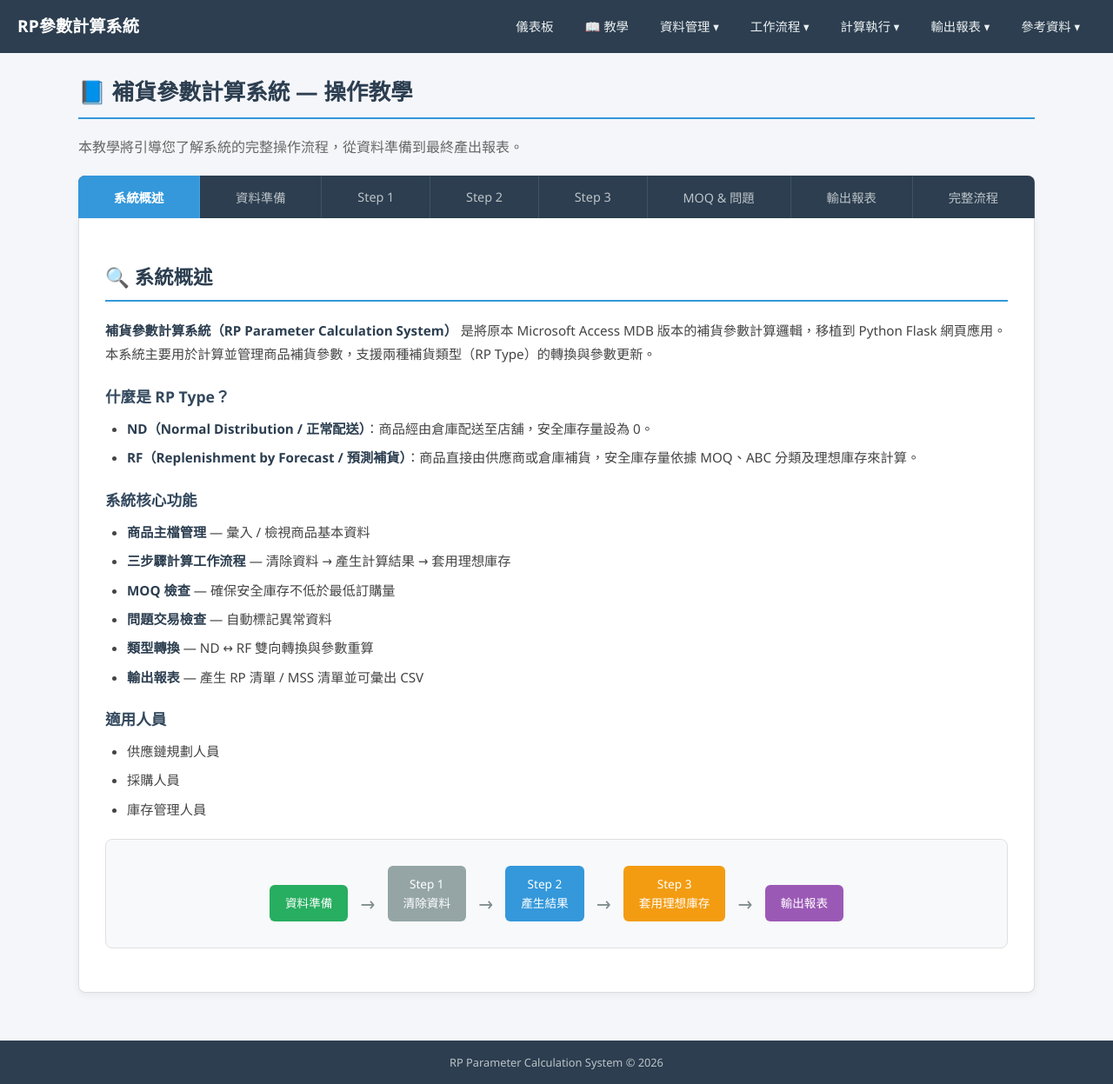
After one commit to rickyyue315/access-rp-webapp, a Flask app: page /tutorial in a window 1280 px wide. The commit adds this page. Shown: the whole page at 87% size. Run offline with Flask 3, Linux system fonts and the light colour scheme.

Commit message:
Add tutorial page with tabbed workflow documentation

```diff
--- a/app.py
+++ b/app.py
@@ -15,6 +15,10 @@ def index():
     except Exception as e:
         return render_template('index.html', error=str(e), data={})
 
+
+@app.route('/tutorial')
+def tutorial():
+    return render_template('tutorial.html')
 @app.route('/articles')
 def articles():
     page = int(request.args.get('page', 1))
--- a/templates/base.html
+++ b/templates/base.html
@@ -12,6 +12,7 @@
             <a href="/" class="navbar-brand">RP參數計算系統</a>
             <ul class="nav-menu">
                 <li><a href="/">儀表板</a></li>
+                <li><a href="/tutorial">📖 教學</a></li>
                 <li class="dropdown">
                     <a href="#">資料管理 ▾</a>
                     <ul class="dropdown-menu">
--- /dev/null
+++ b/templates/tutorial.html
@@ -0,0 +1,243 @@
+{% extends "base.html" %}
+{% block content %}
+<style>
+.tutorial-container { max-width: 1100px; margin: 0 auto; }
+.tab-nav { display: flex; flex-wrap: wrap; gap: 0; background: #2c3e50; border-radius: 8px 8px 0 0; overflow: hidden; }
+.tab-nav button { background: transparent; border: none; color: #bdc3c7; padding: 14px 20px; font-size: 0.9rem; cursor: pointer; transition: all 0.2s; border-right: 1px solid rgba(255,255,255,0.1); flex: 1 0 auto; min-width: 100px; text-align: center; font-family: inherit; }
+.tab-nav button:hover { background: rgba(255,255,255,0.1); color: white; }
+.tab-nav button.active { background: #3498db; color: white; font-weight: 600; }
+.tab-content { background: white; border: 1px solid #ddd; border-top: none; border-radius: 0 0 8px 8px; padding: 30px; min-height: 400px; box-shadow: 0 2px 8px rgba(0,0,0,0.06); }
+.tab-panel { display: none; }
+.tab-panel.active { display: block; }
+.tab-panel h2 { color: #2c3e50; border-bottom: 2px solid #3498db; padding-bottom: 8px; margin-bottom: 20px; font-size: 1.4rem; }
+.tab-panel h3 { color: #34495e; margin-top: 20px; margin-bottom: 10px; font-size: 1.1rem; }
+.tab-panel h4 { color: #555; margin-top: 15px; margin-bottom: 8px; font-size: 1rem; }
+.tab-panel p, .tab-panel li { line-height: 1.8; color: #444; font-size: 0.95rem; }
+.tab-panel ul, .tab-panel ol { padding-left: 25px; margin-bottom: 15px; }
+.tab-panel li { margin-bottom: 6px; }
+.tab-panel strong { color: #2c3e50; }
+.flow-diagram { background: #f8f9fa; border: 1px solid #e0e0e0; border-radius: 8px; padding: 25px; margin: 20px 0; text-align: center; }
+.flow-step { display: inline-block; background: #3498db; color: white; padding: 10px 18px; border-radius: 6px; margin: 5px; font-size: 0.85rem; font-weight: 500; }
+.flow-step.green { background: #27ae60; }
+.flow-step.orange { background: #f39c12; }
+.flow-step.purple { background: #9b59b6; }
+.flow-step.grey { background: #95a5a6; }
+.flow-arrow { display: inline-block; color: #7f8c8d; font-size: 1.4rem; margin: 0 5px; vertical-align: middle; }
+.info-box { background: #eaf2f8; border-left: 4px solid #3498db; padding: 12px 16px; margin: 15px 0; border-radius: 4px; font-size: 0.9rem; }
+.info-box.warning { background: #fef9e7; border-left-color: #f39c12; }
+.info-box.success { background: #eafaf1; border-left-color: #27ae60; }
+.info-box.danger { background: #fdedec; border-left-color: #e74c3c; }
+.step-card { background: #f8f9fa; border: 1px solid #e0e0e0; border-radius: 6px; padding: 18px 20px; margin-bottom: 15px; }
+.step-card .step-label { display: inline-block; background: #3498db; color: white; padding: 3px 10px; border-radius: 12px; font-size: 0.75rem; font-weight: 600; margin-bottom: 8px; }
+.table-desc { width: 100%; border-collapse: collapse; margin: 10px 0 15px; font-size: 0.9rem; }
+.table-desc th { background: #34495e; color: white; padding: 8px 12px; text-align: left; font-weight: 600; }
+.table-desc td { padding: 8px 12px; border-bottom: 1px solid #eee; }
+.table-desc tr:hover { background: #f8f9fa; }
+pre { background: #f4f4f4; padding: 12px; border-radius: 4px; font-size: 0.85rem; overflow-x: auto; }
+</style>
+
+<div class="tutorial-container">
+    <h1>📘 補貨參數計算系統 — 操作教學</h1>
+    <p style="color:#666;margin-bottom:20px;">本教學將引導您了解系統的完整操作流程，從資料準備到最終產出報表。</p>
+
+    <div class="tab-nav">
+        <button class="active" onclick="switchTab(event, 'overview')">系統概述</button>
+        <button onclick="switchTab(event, 'prepare')">資料準備</button>
+        <button onclick="switchTab(event, 'step1')">Step 1</button>
+        <button onclick="switchTab(event, 'step2')">Step 2</button>
+        <button onclick="switchTab(event, 'step3')">Step 3</button>
+        <button onclick="switchTab(event, 'moq')">MOQ &amp; 問題</button>
+        <button onclick="switchTab(event, 'output')">輸出報表</button>
+        <button onclick="switchTab(event, 'full')">完整流程</button>
+    </div>
+
+    <div class="tab-content">
+
+        <!-- OVERVIEW -->
+        <div id="overview" class="tab-panel active">
+            <h2>🔍 系統概述</h2>
+            <p><strong>補貨參數計算系統（RP Parameter Calculation System）</strong> 是將原本 Microsoft Access MDB 版本的補貨參數計算邏輯，移植到 Python Flask 網頁應用。本系統主要用於計算並管理商品補貨參數，支援兩種補貨類型（RP Type）的轉換與參數更新。</p>
+            <h3>什麼是 RP Type？</h3>
+            <ul>
+                <li><strong>ND（Normal Distribution / 正常配送）</strong>：商品經由倉庫配送至店舖，安全庫存量設為 0。</li>
+                <li><strong>RF（Replenishment by Forecast / 預測補貨）</strong>：商品直接由供應商或倉庫補貨，安全庫存量依據 MOQ、ABC 分類及理想庫存來計算。</li>
+            </ul>
+            <h3>系統核心功能</h3>
+            <ul>
+                <li><strong>商品主檔管理</strong> — 彙入 / 檢視商品基本資料</li>
+                <li><strong>三步驟計算工作流程</strong> — 清除資料 → 產生計算結果 → 套用理想庫存</li>
+                <li><strong>MOQ 檢查</strong> — 確保安全庫存不低於最低訂購量</li>
+                <li><strong>問題交易檢查</strong> — 自動標記異常資料</li>
+                <li><strong>類型轉換</strong> — ND ↔ RF 雙向轉換與參數重算</li>
+                <li><strong>輸出報表</strong> — 產生 RP 清單 / MSS 清單並可彙出 CSV</li>
+            </ul>
+            <h3>適用人員</h3>
+            <ul>
+                <li>供應鏈規劃人員</li>
+                <li>採購人員</li>
+                <li>庫存管理人員</li>
+            </ul>
+            <div class="flow-diagram">
+                <span class="flow-step green">資料準備</span>
+                <span class="flow-arrow">→</span>
+                <span class="flow-step grey">Step 1<br>清除資料</span>
+                <span class="flow-arrow">→</span>
+                <span class="flow-step">Step 2<br>產生結果</span>
+                <span class="flow-arrow">→</span>
+                <span class="flow-step orange">Step 3<br>套用理想庫存</span>
+                <span class="flow-arrow">→</span>
+                <span class="flow-step purple">輸出報表</span>
+            </div>
+        </div>
+
+        <!-- PREPARE -->
+        <div id="prepare" class="tab-panel">
+            <h2>📂 資料準備</h2>
+            <p>在執行計算流程之前，需要先準備好以下資料。請依序彙入各項資料。</p>
+            <h3>① 商品主檔（Article Master）</h3>
+            <div class="step-card">
+                <span class="step-label">操作路徑</span> 導覽列「資料管理」 → 「商品主檔」
+            </div>
+            <p>上傳 CSV 檔案，欄位包含：article, article_description, brand, mc, mc_description, article_category, status, major_vendor_sap, supplu_source</p>
+            <h3>② 理想庫存（Ideal Stock）</h3>
+            <div class="step-card">
+                <span class="step-label">操作路徑</span> 導覽列「資料管理」 → 「理想庫存」
+            </div>
+            <p>CSV 格式：<code>Site, Article, Ideal_Stock</code></p>
+            <div class="info-box"><strong>💡 提示：</strong>理想庫存僅對「店舖分類（Shop Class）」中有記錄的 Site 生效。</div>
+            <h3>③ 最低訂購量（MOQ）</h3>
+            <div class="step-card">
+                <span class="step-label">操作路徑</span> 導覽列「資料管理」 → 「最低訂購量(MOQ)」
+            </div>
+            <p>CSV 格式：<code>SKU, MOQ</code></p>
+            <h3>④ 參考資料（Reference Data）</h3>
+            <table class="table-desc">
+                <tr><th>資料表</th><th>用途</th><th>主要欄位</th></tr>
+                <tr><td>店舖分類</td><td>定義各店舖的 ABC 分類及覆蓋天數</td><td>Shop, Class, Coverage_A/B/C_Items</td></tr>
+                <tr><td>供應商排程</td><td>定義各供應商的運送與計畫週期</td><td>Shop, Vendor, Delivery_S, Planning_S, Lead_Time</td></tr>
+                <tr><td>倉庫日曆</td><td>定義倉庫的計畫與配送週期</td><td>Shop, P, D</td></tr>
+                <tr><td>MC 庫存參考</td><td>MC 層級的 A/B/C 庫存量參考</td><td>Shop, MC, A_Qty, B_Qty, C_Qty</td></tr>
+            </table>
+            <div class="info-box warning"><strong>⚠️ 注意：</strong>執行 Step 1 清除資料後，所有已彙入的資料都會被刪除。請務必先彙入商品主檔及參考資料。</div>
+        </div>
+
+        <!-- STEP 1 -->
+        <div id="step1" class="tab-panel">
+            <h2>🧹 Step 1：清除全部資料</h2>
+            <div class="step-card">
+                <span class="step-label">操作路徑</span> 導覽列「工作流程」 → 「Step 1: 清除全部」
+            </div>
+            <p><strong>目的：</strong>清空所有資料表，為重新計算做好準備。</p>
+            <p>系統會清除：article_master、final_result、nd_to_rf、rf_to_nd、problem_transactions、rp_list、mss_list</p>
+            <div class="info-box danger"><strong>🚨 重要：</strong>此操作無法復原。執行前請確認已備份所有需要的資料。</div>
+        </div>
+
+        <!-- STEP 2 -->
+        <div id="step2" class="tab-panel">
+            <h2>⚙️ Step 2：產生計算結果</h2>
+            <div class="step-card">
+                <span class="step-label">操作路徑</span> 導覽列「工作流程」 → 「Step 2: 產生結果」
+            </div>
+            <p><strong>目的：</strong>根據商品主檔及參考資料，計算每筆商品的 RP 補貨參數。</p>
+            <h4>RF → ND 轉換</h4>
+            <ul>
+                <li><strong>new_safety_qty</strong> = 0</li>
+                <li><strong>new_planning_cycle</strong> = 倉庫日曆.P</li>
+                <li><strong>new_delivery_cycle</strong> = 倉庫日曆.D</li>
+                <li><strong>new_delivery_days</strong> = 3</li>
+                <li><strong>new_target_coverage</strong> = min(delivery_days + ABC 加成, Shop_Class 覆蓋天數)</li>
+                <li><strong>new_supply_source</strong> = 2</li>
+            </ul>
+            <h4>ND → RF 轉換</h4>
+            <ul>
+                <li><strong>Vendor（Supply Source = 1）</strong>：依供應商排程計算 planning_cycle、delivery_cycle、delivery_days（lead_time）</li>
+                <li><strong>Warehouse（Supply Source = 2）</strong>：delivery_days = 3、target_coverage = 3</li>
+                <li><strong>安全庫存量</strong>：ND=0 ，RF+A=取A量，RF+B=取B量，RF+C=取C量</li>
+            </ul>
+        </div>
+
+        <!-- STEP 3 -->
+        <div id="step3" class="tab-panel">
+            <h2>📊 Step 3：套用理想庫存</h2>
+            <div class="step-card">
+                <span class="step-label">操作路徑</span> 導覽列「工作流程」 → 「Step 3: 套用理想庫存」
+            </div>
+            <p><strong>目的：</strong>將「理想庫存（Ideal Stock）」的值覆蓋到對應商品的 new_safety_qty 欄位。</p>
+            <p>僅對「店舖分類」中有記錄的 Site 生效，且僅在理想庫存值與目前值不同時更新。</p>
+            <div class="info-box warning"><strong>⚠️ 注意：</strong>Step 3 會強制覆蓋 Step 2 計算出的安全庫存量。請確認理想庫存資料的正確性。</div>
+        </div>
+
+        <!-- MOQ -->
+        <div id="moq" class="tab-panel">
+            <h2>🔎 MOQ 檢查 &amp; 問題交易 &amp; 類型轉換</h2>
+            <h3>① MOQ 檢查</h3>
+            <div class="step-card">
+                <span class="step-label">操作路徑</span> 導覽列「計算執行」 → 「MOQ檢查」
+            </div>
+            <p>ND → new_safety_qty = 0 ；RF → new_safety_qty = MAX(MOQ, 原本值)</p>
+            <h3>② 問題交易檢查</h3>
+            <div class="step-card">
+                <span class="step-label">操作路徑</span> 導覽列「計算執行」 → 「問題交易」
+            </div>
+            <p>檢查三類異常：安全庫存為負數、缺少 RP 類型、商品不在主檔</p>
+            <h3>③ 類型轉換</h3>
+            <div class="step-card">
+                <span class="step-label">操作路徑</span> 導覽列「計算執行」 → 「類型轉換」
+            </div>
+            <p>記錄 ND ↔ RF 轉換並重算參數</p>
+        </div>
+
+        <!-- OUTPUT -->
+        <div id="output" class="tab-panel">
+            <h2>📄 輸出報表</h2>
+            <p>計算完成後可產生：</p>
+            <ul>
+                <li><strong>RP 清單</strong> — 從 final_result 篩選 new_rp_type 有值的記錄</li>
+                <li><strong>MSS 清單</strong> — final_result 完整輸出</li>
+                <li><strong>最終結果</strong> — 可篩選、編輯、彙出 CSV</li>
+            </ul>
+        </div>
+
+        <!-- FULL WORKFLOW -->
+        <div id="full" class="tab-panel">
+            <h2>🔄 完整操作流程</h2>
+            <div class="flow-diagram">
+                <span class="flow-step green">① 準備資料</span>
+                <span class="flow-arrow">→</span>
+                <span class="flow-step grey">② Step 1</span>
+                <span class="flow-arrow">→</span>
+                <span class="flow-step">③ Step 2</span>
+                <span class="flow-arrow">→</span>
+                <span class="flow-step orange">④ Step 3</span>
+                <span class="flow-arrow">→</span>
+                <span class="flow-step purple">⑤ 輸出報表</span>
+            </div>
+            <table class="table-desc">
+                <tr><th>動作</th><th>導覽路徑</th><th>説明</th></tr>
+                <tr><td>上傳商品主檔</td><td>資料管理 → 商品主檔</td><td>CSV 上傳，支援多欄位</td></tr>
+                <tr><td>上傳理想庫存</td><td>資料管理 → 理想庫存</td><td>CSV: Site, Article, Ideal_Stock</td></tr>
+                <tr><td>清除全部</td><td>工作流程 → Step 1</td><td>清空所有資料表</td></tr>
+                <tr><td>計算結果</td><td>工作流程 → Step 2</td><td>產生補貨參數</td></tr>
+                <tr><td>套用理想庫存</td><td>工作流程 → Step 3</td><td>覆蓋安全庫存量</td></tr>
+                <tr><td>一次完成</td><td>工作流程 → 完整流程 1→③→④</td><td>三步驟一次執行</td></tr>
+                <tr><td>MOQ 檢查</td><td>計算執行 → MOQ檢查</td><td>確保安全庫存 ≥ MOQ</td></tr>
+                <tr><td>問題交易</td><td>計算執行 → 問題交易</td><td>檢查異常資料</td></tr>
+                <tr><td>產生 RP 清單</td><td>輸出報表 → 產生RP清單</td><td>產生補貨清單</td></tr>
+                <tr><td>彙出 CSV</td><td>最終結果 → 彙出CSV</td><td>下載所有計算結果</td></tr>
+            </table>
+        </div>
+
+    </div>
+</div>
+
+<script>
+function switchTab(event, tabId) {
+    var buttons = document.querySelectorAll(".tab-nav button");
+    buttons.forEach(function(btn) { btn.classList.remove("active"); });
+    var panels = document.querySelectorAll(".tab-panel");
+    panels.forEach(function(p) { p.classList.remove("active"); });
+    event.currentTarget.classList.add("active");
+    document.getElementById(tabId).classList.add("active");
+}
+</script>
+{% endblock %}
```
Also changed, not shown: 1 other file.
